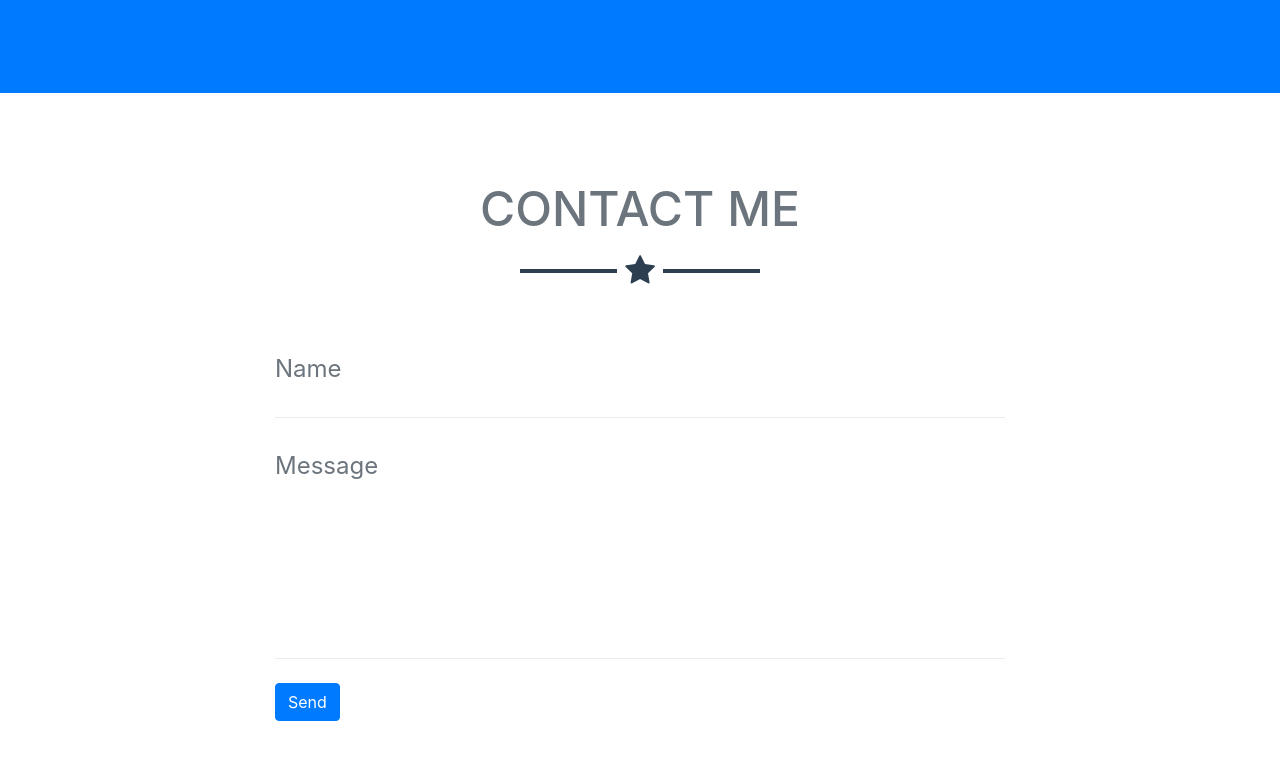
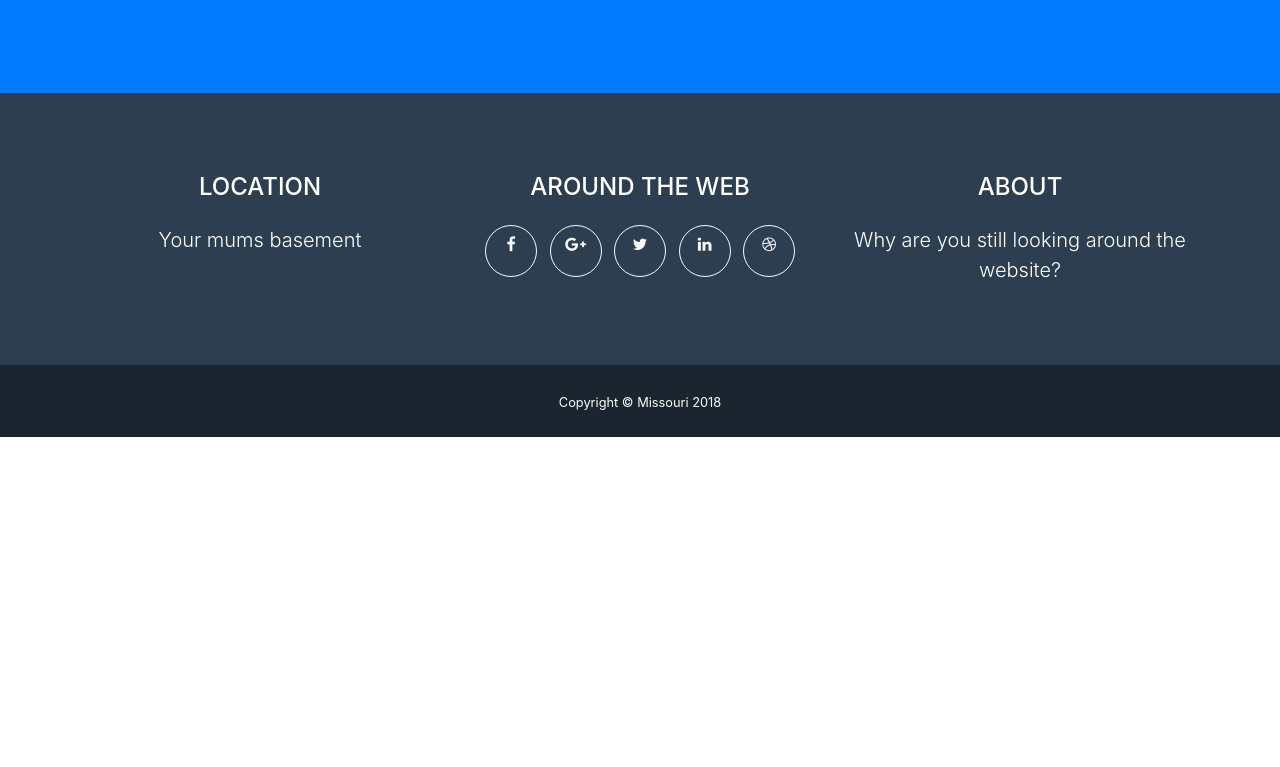
Before and after one commit to JustEatLemons/JustEatLemons.github.io, a website with bundled scripts: page index.html in a window 1280 px wide. Shown: the part 1193-1960 px from the top of the page. After the commit the page ends 1630 px from the top, so only its background shows below. Built offline with nearby package versions, Linux system fonts and the light colour scheme; files whose address does not match are found by name.

Commit message:
Update index.html

```diff
--- a/index.html
+++ b/index.html
@@ -40,12 +40,6 @@
           <ul class="navbar-nav ml-auto">
             <li class="nav-item mx-0 mx-lg-1">
               <a class="nav-link py-3 px-0 px-lg-3 rounded js-scroll-trigger" href="#portfolio">Portfolio</a>
-            </li>
-            <li class="nav-item mx-0 mx-lg-1">
-              <a class="nav-link py-3 px-0 px-lg-3 rounded js-scroll-trigger" href="#about">About</a>
-            </li>
-            <li class="nav-item mx-0 mx-lg-1">
-              <a class="nav-link py-3 px-0 px-lg-3 rounded js-scroll-trigger" href="#contact">Contact</a>
             </li>
           </ul>
         </div>
@@ -143,41 +137,6 @@
           </div>
           <div class="col-lg-4 mr-auto">
             <p class="lead">WE LOVE FORTNITE!!!   WE LOVE FORTNITE!!!   WE LOVE FORTNITE!!!   WE LOVE FORTNITE!!!   WE LOVE FORTNITE!!!   WE LOVE FORTNITE!!!   </p>
-          </div>
-        </div>
-      </div>
-    </section>
-
-    <!-- Contact Section -->
-    <section id="contact">
-      <div class="container">
-        <h2 class="text-center text-uppercase text-secondary mb-0">Contact Me</h2>
-        <hr class="star-dark mb-5">
-        <div class="row">
-          <div class="col-lg-8 mx-auto">
-            <!-- To configure the contact form email address, go to mail/contact_me.php and update the email address in the PHP file on line 19. -->
-            <!-- The form should work on most web servers, but if the form is not working you may need to configure your web server differently. -->
-            <form name="sentMessage" id="contactForm" novalidate="novalidate">
-              <div class="control-group">
-                <div class="form-group floating-label-form-group controls mb-0 pb-2">
-                  <label>Name</label>
-                  <input class="form-control" id="name" type="text" placeholder="Name" required="required" data-validation-required-message="Please enter your name.">
-                  <p class="help-block text-danger"></p>
-                </div>
-              </div>
-              <div class="control-group">
-                <div class="form-group floating-label-form-group controls mb-0 pb-2">
-                  <label>Movie you want</label>
-                  <textarea class="form-control" id="message" rows="5" placeholder="Message" required="required" data-validation-required-message="Please enter a message."></textarea>
-                  <p class="help-block text-danger"></p>
-                </div>
-              </div>
-              <br>
-              <div id="success"></div>
-              <div class="form-group">
-                <button type="submit" class="btn btn-primary btn-xl" id="sendMessageButton">Send</button>
-              </div>
-            </form>
           </div>
         </div>
       </div>
```
